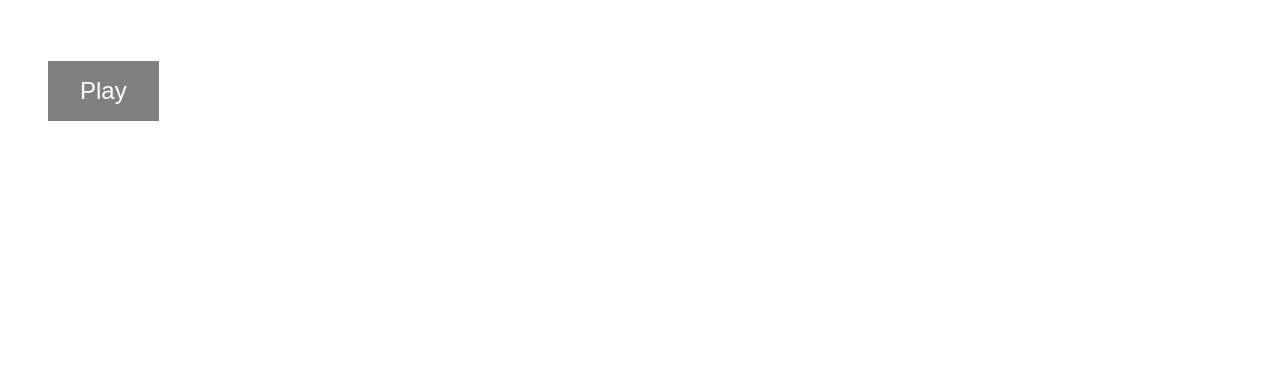
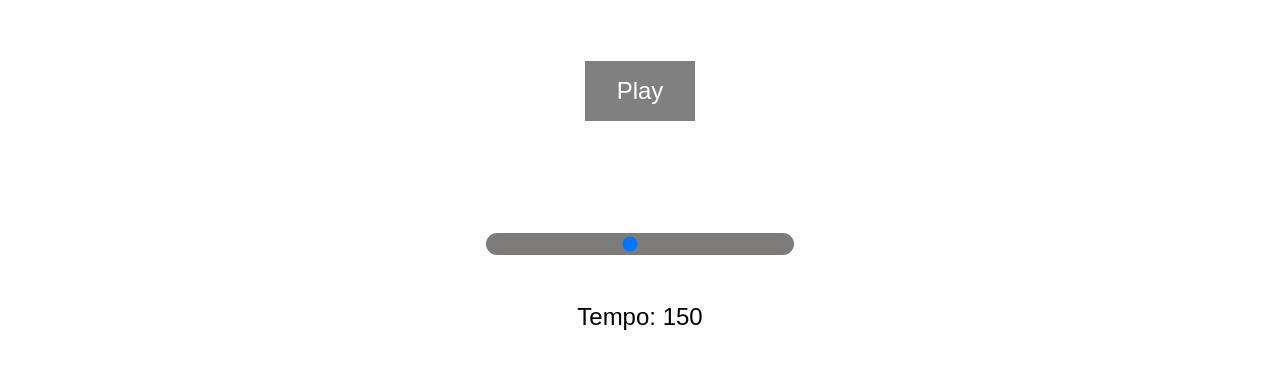
Before and after one commit to UlaBB/BeatMaker-Project, a website: page src/index.html in a window 1280 px wide. Shown: the part 755-1124 px from the top of the page. Before the commit the page ends 924 px from the top, so only its background shows below. Drawn offline with nearby package versions, Linux system fonts and the light colour scheme; files that its build step writes are made by us from their sources.

Commit message:
Add tempo

```diff
--- a/src/index.html
+++ b/src/index.html
@@ -106,7 +106,14 @@
             </div>
         </div>
     </div>
-    <button class="play" type="button">Play</button>
+    <div class="buttons">
+        <button class="play" type="button">Play</button>
+        <div class="tempo">
+            <input type="range" class="tempo-slider" max="300" min="20" value="150">
+            <p>Tempo: <span class="tempo-nr">150</span></p>
+        </div>
+    </div>
+
     <audio class="kick-sound" src="./sounds/kick-808.wav"></audio>
     <audio class="snare-sound" src="./sounds/snare-808.wav"></audio>
     <audio class="crash-sound" src="./sounds/crash-808.wav"></audio>
--- a/src/js/app.js
+++ b/src/js/app.js
@@ -14,6 +14,7 @@ class DrumKit {
     this.isPlaying = null;
     this.selects = document.querySelectorAll('select');
     this.muteBtns = document.querySelectorAll('.mute');
+    this.tempoSlider = document.querySelector('.tempo-slider');
   }
 
   activePad(){
@@ -22,7 +23,6 @@ class DrumKit {
 
   repeat(){
     let step = this.index % 8;
-    console.log(step);
     const activeBars = document.querySelectorAll(`.b${step}`);
     activeBars.forEach(bar=>{
       bar.style.animation = 'playTrack 0.3s alternate ease-in-out 2';
@@ -74,9 +74,9 @@ class DrumKit {
 
   changeSound(e){
     const selectionName = e.target.name;
-    console.log(selectionName);
+
     const selectionValue = e.target.value;
-    console.log(selectionValue);
+
     switch(selectionName){
     case 'kick-select':
       this.kickAudio.src = selectionValue;
@@ -97,7 +97,7 @@ class DrumKit {
   }
 
   mute(e){
-    console.log(e.target);
+
     const muteIndex = e.target.getAttribute('data-track');
     e.target.classList.toggle('active');
     if(e.target.classList.contains('active')){
@@ -138,11 +138,25 @@ class DrumKit {
       }
     }
   }
+
+  changeTempo(e){
+    const tempoText = document.querySelector('.tempo-nr');
+    console.log(e.target.value);
+    tempoText.innerText = e.target.value;
+  }
+
+  updateTempo(e){
+    clearInterval(this.isPlaying);
+    this.bpm = e.target.value;
+    this.isPlaying = null;
+    if(this.playButton.classList.contains('active')){
+      this.start();
+    }
+  }
 }
 
+
 const drumKit = new DrumKit;
-
-console.log(drumKit);
 
 drumKit.pads.forEach(pad => {
   pad.addEventListener('click', drumKit.activePad);
@@ -167,3 +181,11 @@ drumKit.muteBtns.forEach(muteBtn => {
     drumKit.mute(e);
   });
 });
+
+drumKit.tempoSlider.addEventListener('input', function(e){
+  drumKit.changeTempo(e);
+});
+
+drumKit.tempoSlider.addEventListener('change', function(e){
+  drumKit.updateTempo(e);
+});
--- a/src/sass/style.scss
+++ b/src/sass/style.scss
@@ -115,6 +115,35 @@ select {
   background: rgb(184, 182, 182);
 }
 
+.buttons {
+  text-align: center;
+  display: flex;
+  flex-direction: column;
+  justify-content: center;
+  align-items: center;
+}
+
+.tempo {
+  margin: 3rem;
+  width: 30%;
+  p {
+    font-size: 1.5rem;
+    margin: 2rem;
+    text-align: center;
+  }
+}
+
+.tempo-slider {
+  padding: 0.2rem;
+  -webkit-appearance: none;
+  margin: 1rem 0rem;
+  width: 80%;
+  position: relative;
+  background: rgb(126, 123, 123);
+  cursor: pointer;
+  border-radius: 1rem;
+}
+
 @keyframes playTrack {
   from {
     transform: scale(1);
```
Also changed, not shown: dist/css/style.css, dist/index.html, dist/js/app.js, 1 other file.
